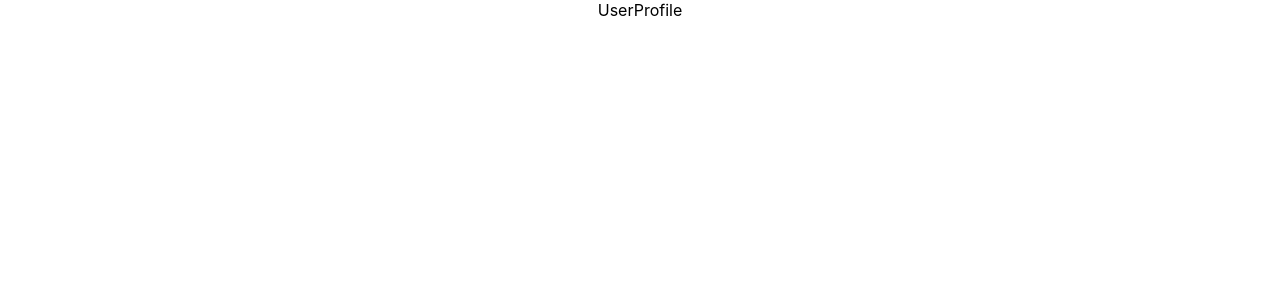
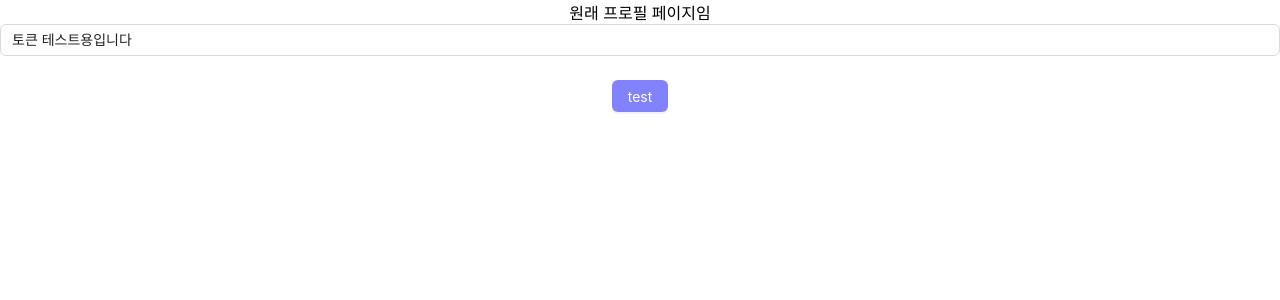
Before and after one commit to jeonjuseong11/gitlab_Mirroring, a React (Create React App) app in the folder highway/: page /profile in a window 1280 px wide. Shown: the top 300 px of the page. Built offline with nearby package versions, Linux system fonts and the light colour scheme.

Commit message:
Feat : tokentest
토큰 테스트용 페이지

```diff
--- a/highway/src/pages/UserProfile.js
+++ b/highway/src/pages/UserProfile.js
@@ -1,7 +1,30 @@
+import { Button, Form, Input } from "antd";
+import axios from "axios";
 import React from "react";
 
 const UserProfile = () => {
-  return <div>UserProfile</div>;
+  const [form] = Form.useForm();
+
+  const onFinish = (values) => {
+    console.log(values);
+    axios.post(`http://localhost:8080/todo?`);
+  };
+  return (
+    <div>
+      원래 프로필 페이지임
+      <br />
+      <Form form={form} name="test" onFinish={onFinish}>
+        <Form.Item name="tokenTest">
+          <Input defaultValue="토큰 테스트용입니다" />
+        </Form.Item>
+        <Form.Item>
+          <Button type="primary" htmlType="submit">
+            test
+          </Button>
+        </Form.Item>
+      </Form>
+    </div>
+  );
 };
 
 export default UserProfile;
```
